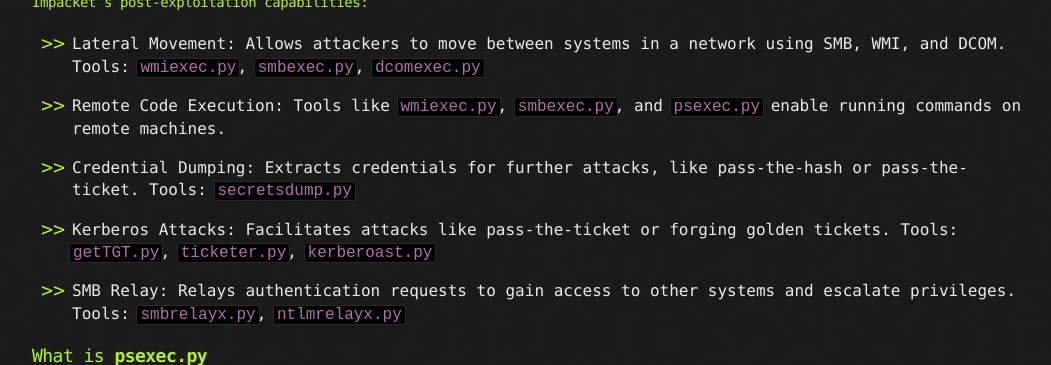
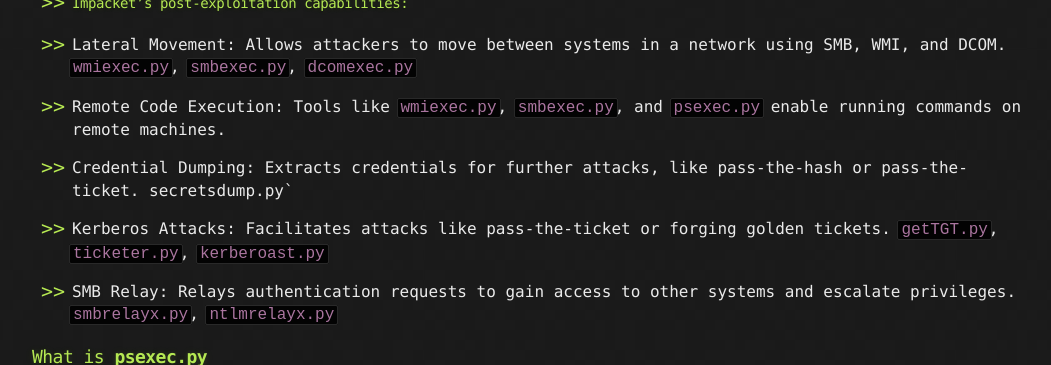
Before and after one commit to r4m1007/r4m1007.github.io, a Jekyll site: the page built from _posts/2024-09-10-Impacket-psexec-wmiexec.md, in a window 1280 px wide and 900 px high, scrolled down 789 px, cut to the strip 226-591 px from the top of the window. Shown: the whole strip, without its empty margins (108-1159 px from the left). Built offline with Jekyll 4.4.1, drawn with Linux system fonts in a browser that asks for light colours; part of the change alters nothing that is shown.

Commit message:
Update 2024-09-10-Impacket-psexec-wmiexec.md

```diff
--- a/_posts/2024-09-10-Impacket-psexec-wmiexec.md
+++ b/_posts/2024-09-10-Impacket-psexec-wmiexec.md
@@ -16,21 +16,20 @@ Impacket is a collection of Python libraries designed for working with network p
 
 <img width="603" alt="impacket_" src="https://github.com/user-attachments/assets/f463c0e8-60e8-470d-b17c-d062c82ffbb8">
 
-#### [](#header-4) Impacket's post-exploitation capabilities:
+*   #### [](#header-4) Impacket's post-exploitation capabilities:
 
 *   Lateral Movement: Allows attackers to move between systems in a network using SMB, WMI, and DCOM.
-    Tools: `wmiexec.py`, `smbexec.py`, `dcomexec.py`
+    `wmiexec.py`, `smbexec.py`, `dcomexec.py`
 
 *   Remote Code Execution: Tools like `wmiexec.py`, `smbexec.py`, and `psexec.py` enable running commands on remote machines.
 
-*   Credential Dumping: Extracts credentials for further attacks, like pass-the-hash or pass-the-ticket.
-    Tools: `secretsdump.py`
+*   Credential Dumping: Extracts credentials for further attacks, like pass-the-hash or pass-the-ticket. secretsdump.py`
 
 *   Kerberos Attacks: Facilitates attacks like pass-the-ticket or forging golden tickets.
-    Tools: `getTGT.py`, `ticketer.py`, `kerberoast.py`
+    `getTGT.py`, `ticketer.py`, `kerberoast.py`
 
 *   SMB Relay: Relays authentication requests to gain access to other systems and escalate privileges.
-    Tools: `smbrelayx.py`, `ntlmrelayx.py`
+    `smbrelayx.py`, `ntlmrelayx.py`
 
 ### [](#header-3) What is **psexec.py**
 
```
